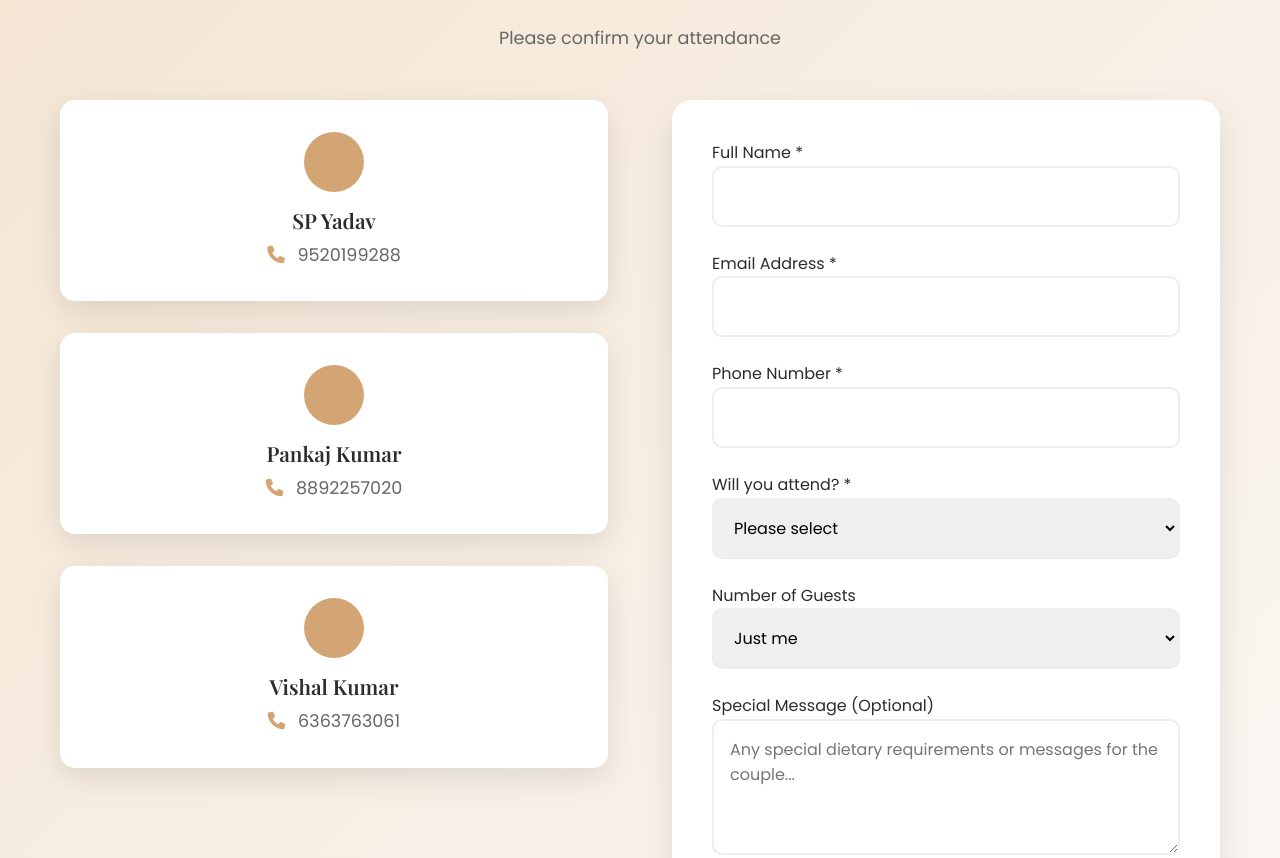
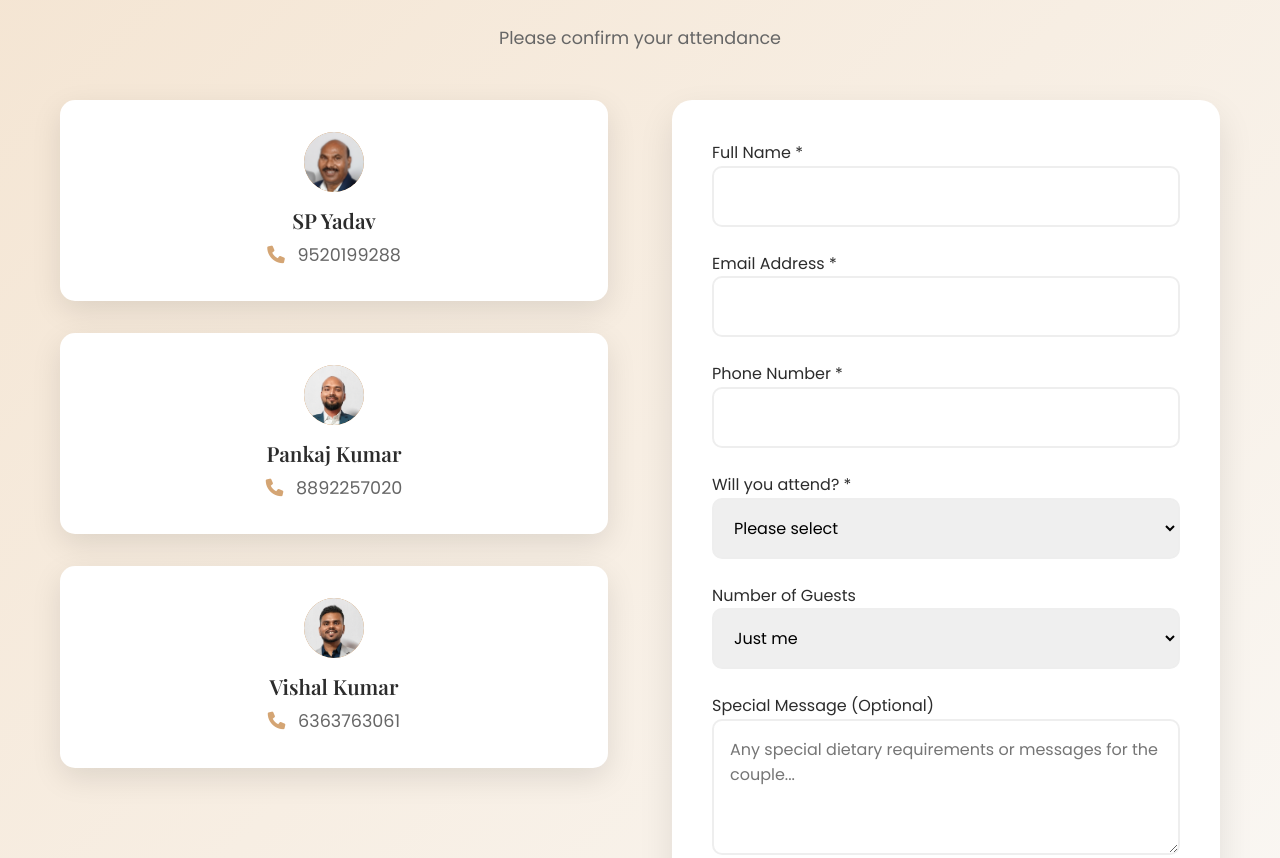
Before and after one commit to pankkum9/wedding-invitation, a plain HTML site: page index.html in a window 1280 px wide. Shown: the part 3360-4218 px from the top of the page. Drawn offline with nearby package versions, Linux system fonts and the light colour scheme.

Commit message:
feat: add profile photos and clickable venue link in wedding invitation

```diff
--- a/index.html
+++ b/index.html
@@ -169,7 +169,7 @@
                             </div>
                             <div class="event-venue">
                                 <i class="fas fa-map-marker-alt"></i>
-                                <span>Samasthu Sthan Bihar, Patna</span>
+                                <a href="https://maps.app.goo.gl/bFHbwt4w8oqqHXYA8" target="_blank" class="venue-link">Samasthu Sthan Bihar, Patna</a>
                             </div>
                         </div>
                     </div>
@@ -239,21 +239,21 @@
                 <div class="contact-info">
                     <div class="contact-card">
                         <div class="contact-icon">
-                            <i class="fas fa-user"></i>
+                            <img src="images/dad.png" alt="SP Yadav" class="contact-photo">
                         </div>
                         <h4>SP Yadav</h4>
                         <p><i class="fas fa-phone"></i> 9520199288</p>
                     </div>
                     <div class="contact-card">
                         <div class="contact-icon">
-                            <i class="fas fa-user"></i>
+                            <img src="images/me.png" alt="Pankaj Kumar" class="contact-photo">
                         </div>
                         <h4>Pankaj Kumar</h4>
                         <p><i class="fas fa-phone"></i> 8892257020</p>
                     </div>
                     <div class="contact-card">
                         <div class="contact-icon">
-                            <i class="fas fa-user"></i>
+                            <img src="images/bro.png" alt="Vishal Kumar" class="contact-photo">
                         </div>
                         <h4>Vishal Kumar</h4>
                         <p><i class="fas fa-phone"></i> 6363763061</p>
--- a/styles.css
+++ b/styles.css
@@ -546,6 +546,14 @@ h1, h2, h3, h4, h5, h6 {
     margin: 0 auto 1rem;
     color: var(--white);
     font-size: 1.5rem;
+    overflow: hidden;
+}
+
+.contact-photo {
+    width: 100%;
+    height: 100%;
+    object-fit: cover;
+    border-radius: 50%;
 }
 
 .contact-card h4 {
```
Also changed, not shown: images/bro.png (added), images/dad.png (added), images/me.png (added).
